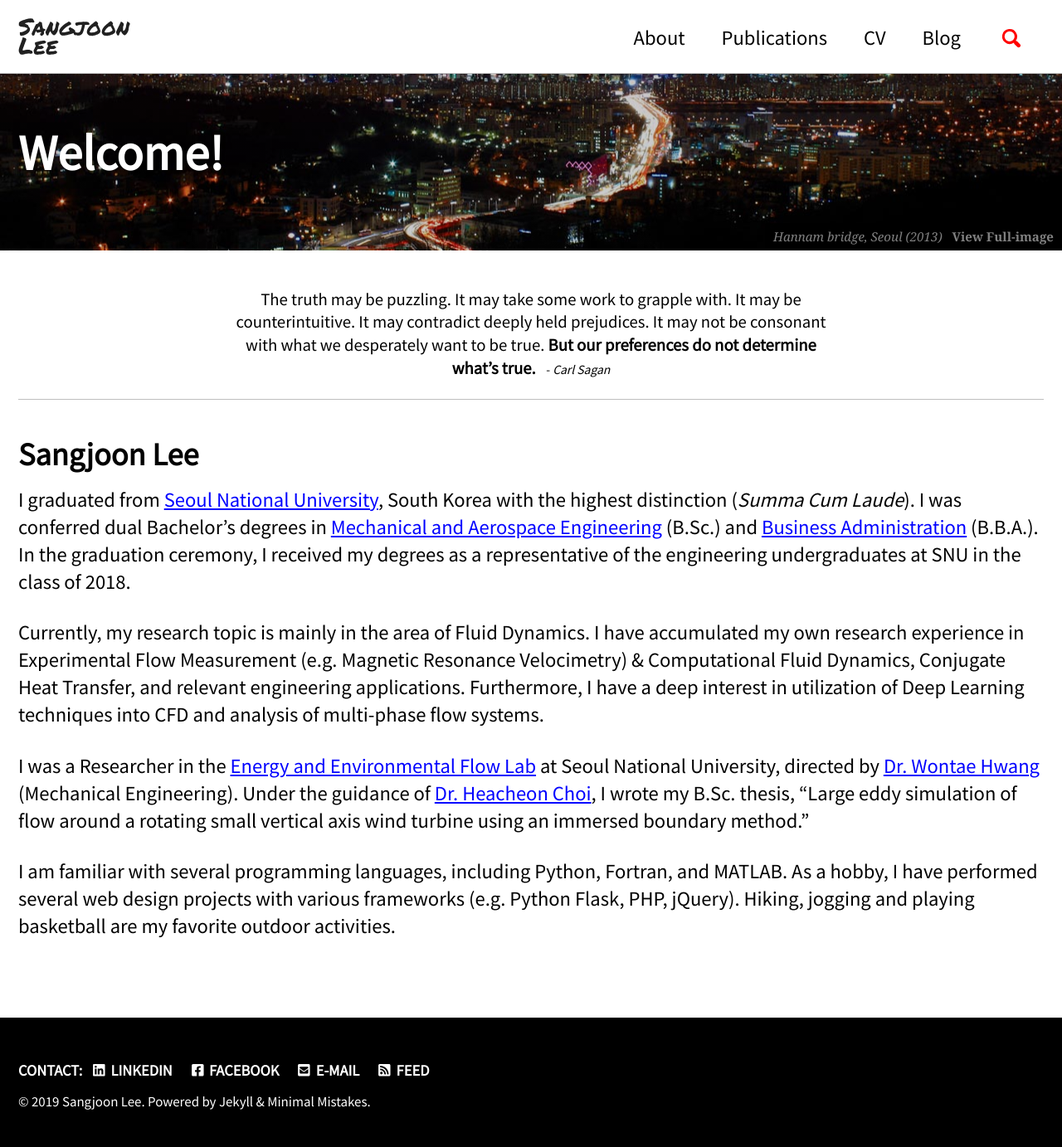
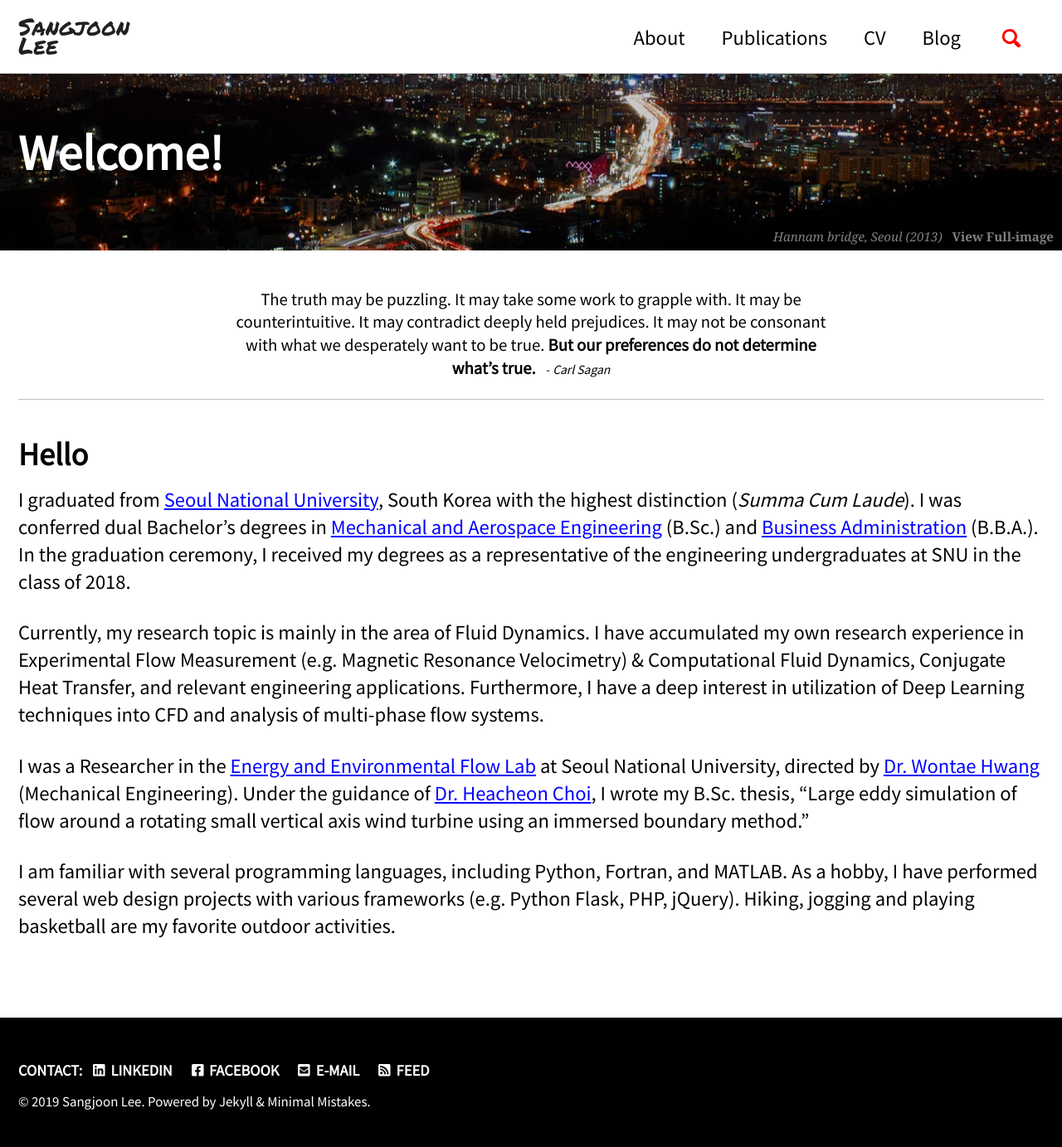
Before and after one commit to jun9303/jun9303.github.io, a Jekyll site: the page built from index.md, in a window 1280 px wide. Shown: the whole page at 83% size. Built offline with Jekyll 4.4.1, drawn with Linux system fonts in a browser that asks for light colours; cached includes are drawn as plain includes; nearby versions of some CDN libraries.

Commit message:
modified:   index.md

```diff
--- a/index.md
+++ b/index.md
@@ -11,7 +11,7 @@ intro:
 
 {% include feature_row id="intro" type="center" %}
 
-# Sangjoon Lee
+# Hello
 
 I graduated from [Seoul National University](http://useoul.edu/), South Korea with the highest distinction (*Summa Cum Laude*). I was conferred dual Bachelor's degrees in [Mechanical and Aerospace Engineering](http://me.snu.ac.kr/eng/default.asp) (B.Sc.) and [Business Administration](http://cba.snu.ac.kr/en) (B.B.A.). In the graduation ceremony, I received my degrees as a representative of the engineering undergraduates at SNU in the class of 2018.
 
```
